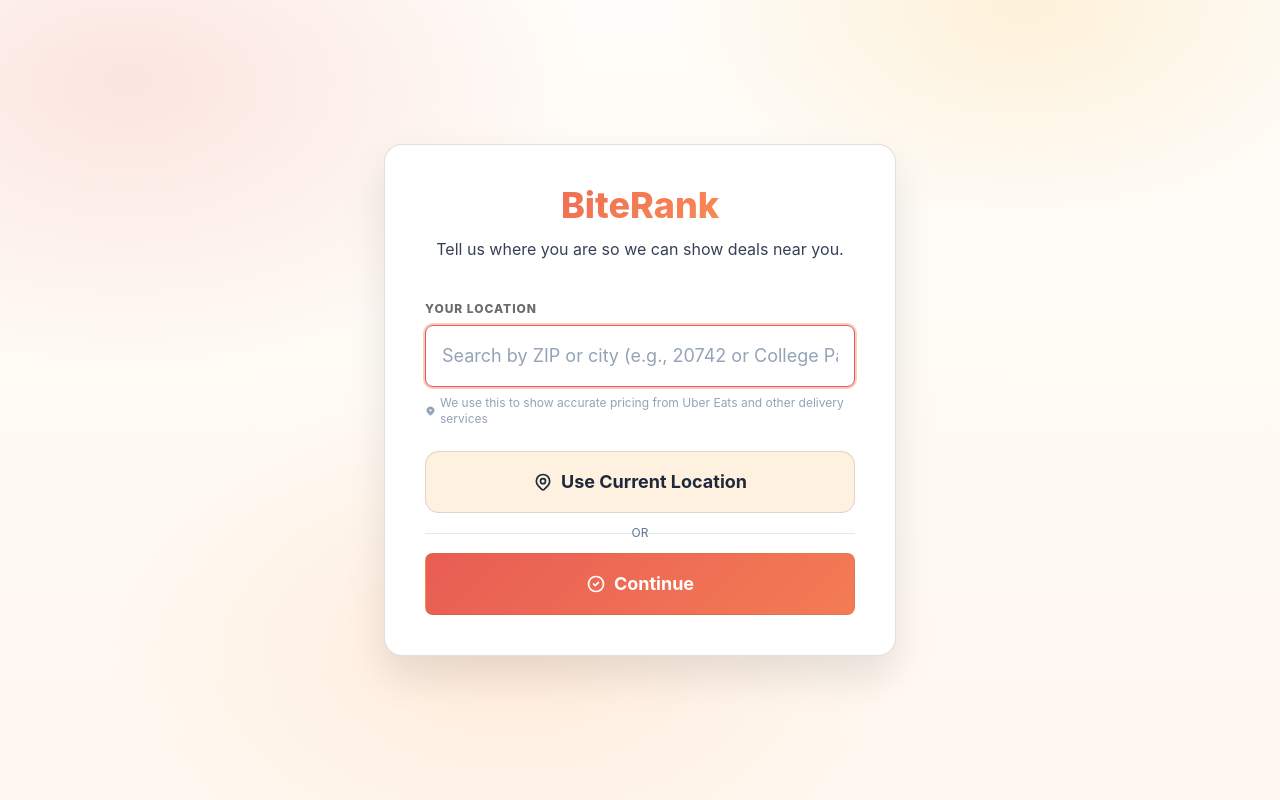
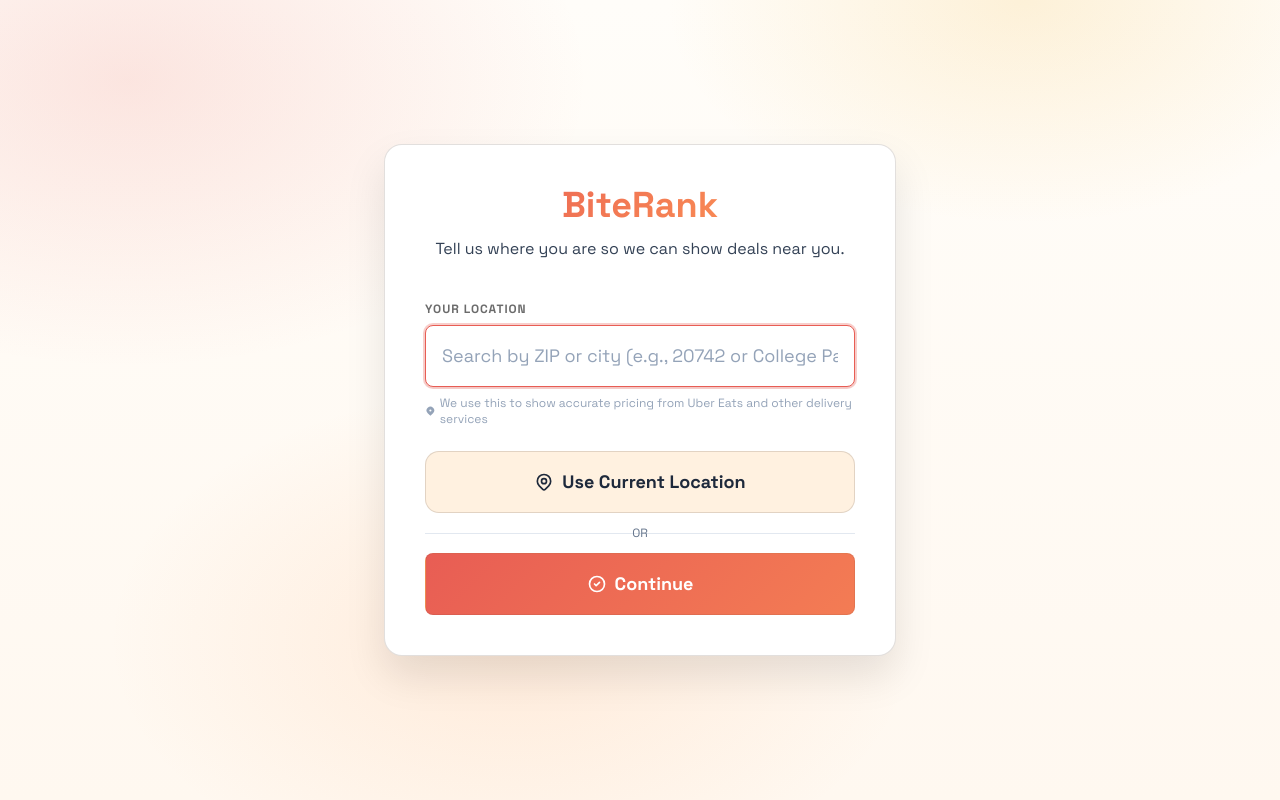
Before and after one commit to JayantDeveloper/BiteRankFrontend, a React (Vite) app: page / in a window 1280 px wide. Built offline with nearby package versions, Linux system fonts and the light colour scheme.

Commit message:
Fix location prompt and css import order

```diff
--- a/src/index.css
+++ b/src/index.css
@@ -1,8 +1,8 @@
+@import url('https://fonts.googleapis.com/css2?family=Space+Grotesk:wght@400;500;600;700&family=Inter:wght@400;500;600;700&display=swap');
+
 @tailwind base;
 @tailwind components;
 @tailwind utilities;
-
-@import url('https://fonts.googleapis.com/css2?family=Space+Grotesk:wght@400;500;600;700&family=Inter:wght@400;500;600;700&display=swap');
 
 :root {
   /* BiteRank brand */
```
